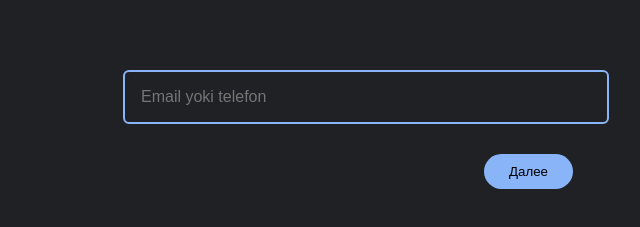
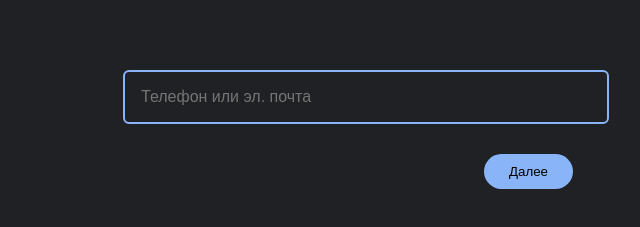
Before and after one commit to carymyradovc-byte/chat-app, a website: page index.html in a window 1280 px wide. Shown: the part 271-498 px from the top of the page, 517-1157 px from the left. Drawn offline with Linux system fonts and the light colour scheme.

Commit message:
index.html

```diff
--- a/index.html
+++ b/index.html
@@ -89,7 +89,7 @@
     </div>
 
     <div class="right">
-        <input id="msg" placeholder="Email yoki telefon" autocomplete="on">
+        <input id="msg" placeholder="Телефон или эл. почта" autocomplete="on">
 
         <div class="bottom">
             <button onclick="send()">Далее</button>
```
